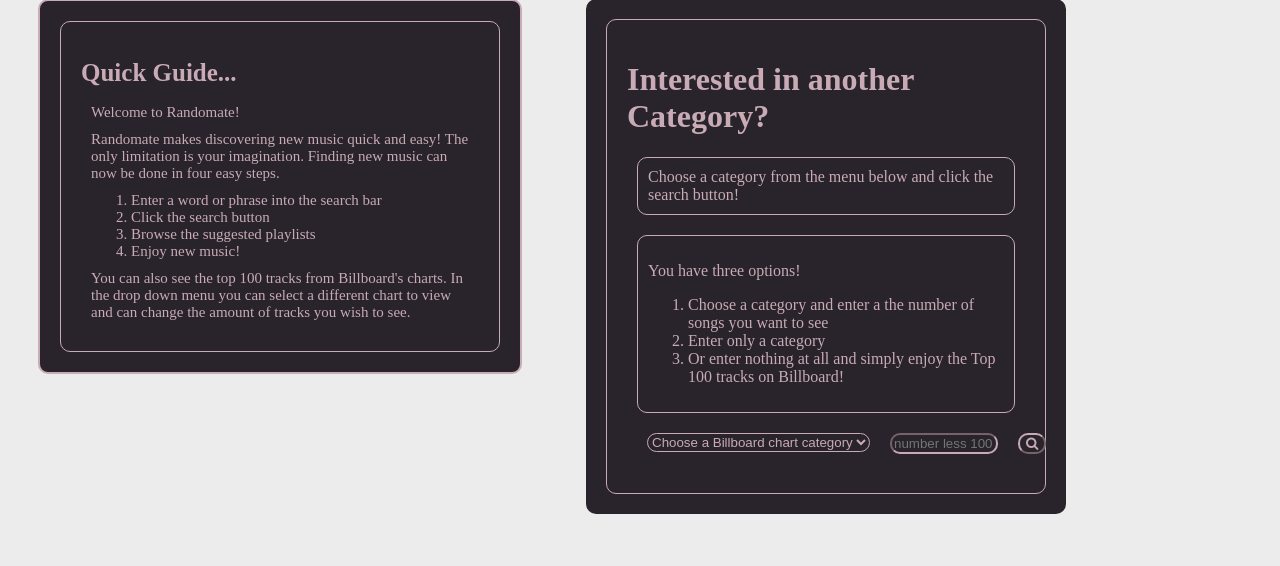
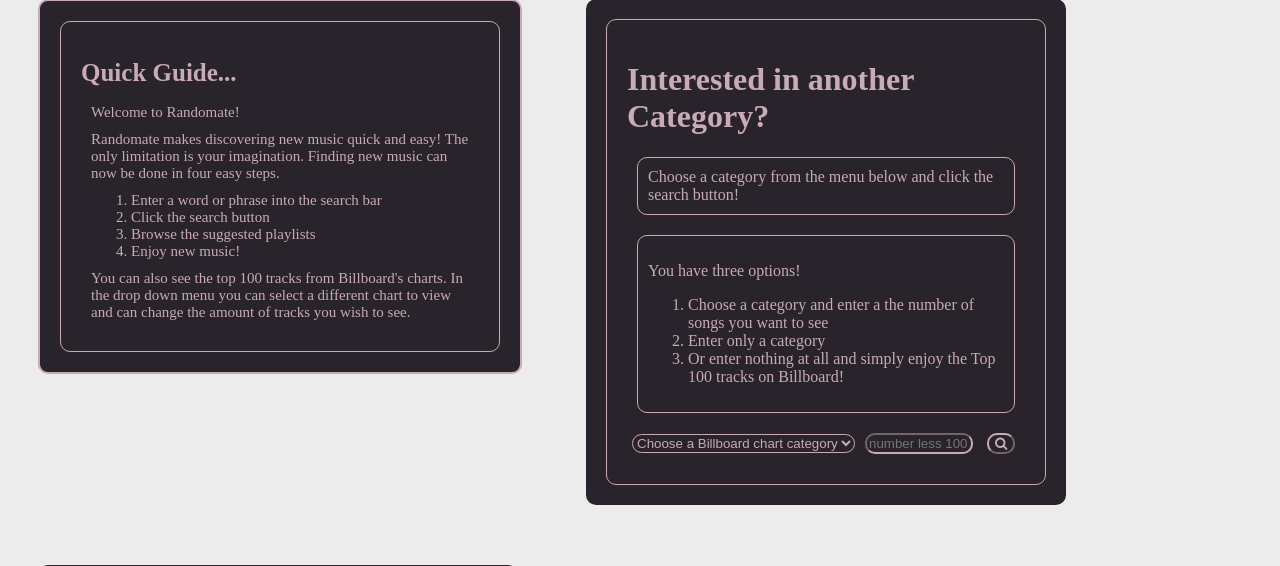
Before and after one commit to ramired2/randomate, a Flask app: template templates/homepage.html in a window 1280 px wide. Shown: the part 189-755 px from the top of the page. Run offline with Flask 2, Linux system fonts and the light colour scheme; the template is opened without the code that fills it, so the values that code supplies are empty; some libraries are stand-ins or nearby versions.

Commit message:
fixed formatting search bar

```diff
--- a/static/homepage_style.css
+++ b/static/homepage_style.css
@@ -84,12 +84,12 @@ img {
 }
 
 .search {
-    position: fixed;
+    /* position: fixed;
     top: 60px;
     margin: 0px 10px 0px 10px;
     right: 39px;
     width: 220px;
-    height: 30px;
+    height: 30px; */
 }
 
 .instructions {
@@ -287,10 +287,10 @@ img {
     position: fixed;
 } */
 
-.diffCountry {
+/* .diffCountry {
     left:50px;
     position:fixed
-}
+} */
 
 .plsylistTxt {
     color: #c8abb4;
@@ -516,13 +516,13 @@ img {
     border-color:#ffc5cc;
 }
 
-.diffCountry {
+/* .diffCountry {
     left: 161px;
     width: 300px;
     top: 550px;
     position:static;
     margin:10px;
-}
+} */
 
 #countryChoose {
     color: #c8abb4;
@@ -593,13 +593,13 @@ img {
     border-radius: 10px;
     color: #32DE8A;
     background-color: #29232c;
-    border-color: #26bc73;
+    border-color: rgb(38, 188, 115);
     cursor: pointer;
 }
 
 .fixHeight {
     height: fit-content;
-    margin: 0px 10px 0px 10px;
+    margin: 10px 5px 10px 5px;
 }
 
 #searchButton:hover {
@@ -665,3 +665,8 @@ img {
 .categorySeparate {
     display: inline-block;
 }
+
+.fix_width {
+    display: inline-block;
+    /* width: 200px; */
+}
--- a/templates/homepage.html
+++ b/templates/homepage.html
@@ -47,15 +47,10 @@
                   <li>Or enter nothing at all and simply enjoy the Top 100 tracks on Billboard!</li>
                 </ol>
               </div>
-                <div class="search diffCountry">
-                  <form class="formSearch" method="GET POST">
-                  <!-- <input id="searchCountryFunct" type="text" placeholder="Enter a country" name="p">
-                  <button id="searchCountryButton" type="submit" value="Go"><i class="fa fa-search"></i></button> -->
-                  <!-- </form> -->
-
-                  <!-- <div class="filter-input-container"> -->
+                <div ><!--  class="search diffCountry" class="formSearch"-->
+                  <div class="fix_width">
+                  <form  method="GET POST">
                     <label for="countryChoose" ></label>
-                    <!-- <div class="filter-input-element"> -->
                       <select id="countryChoose" class="filter-input fixHeight" name="p">
                         <option selected value="">Choose a Billboard chart category</option>
                         {% for category in category %}
@@ -63,9 +58,9 @@
                         {% endfor %}
                         <input id="changeColor" class = "fixHeight" type="text" placeholder="number less 100" name="n" max="100">
                       </select>
-                    <!-- </div> -->
+
                     <button id="searchCountryButton" class = "fixHeight" type="submit" value="Go"><i class="fa fa-search"></i></button>
-                  <!-- </div> -->
+                    </div>
 
                   </form>
                 </div>
--- a/templates/layout.html
+++ b/templates/layout.html
@@ -25,7 +25,7 @@
 
           <form class="formSearch" method="GET" method="POST">
             <input class = "navItem" id="searchFunct" type="text" placeholder="Enter a Word" name="q">
-            <input class = "navItem" id="inputNum" type="text" placeholder="number less 20" name="size" max="20">
+            <input class = "navItem" id="inputNum" type="text" placeholder="number less 20" name="size" min="1" max="20">
             <button id="searchButton" class = "fixHeight" type="submit" value="Go"><i class="fa fa-search"></i></button>
           </form>
         </div>
```
